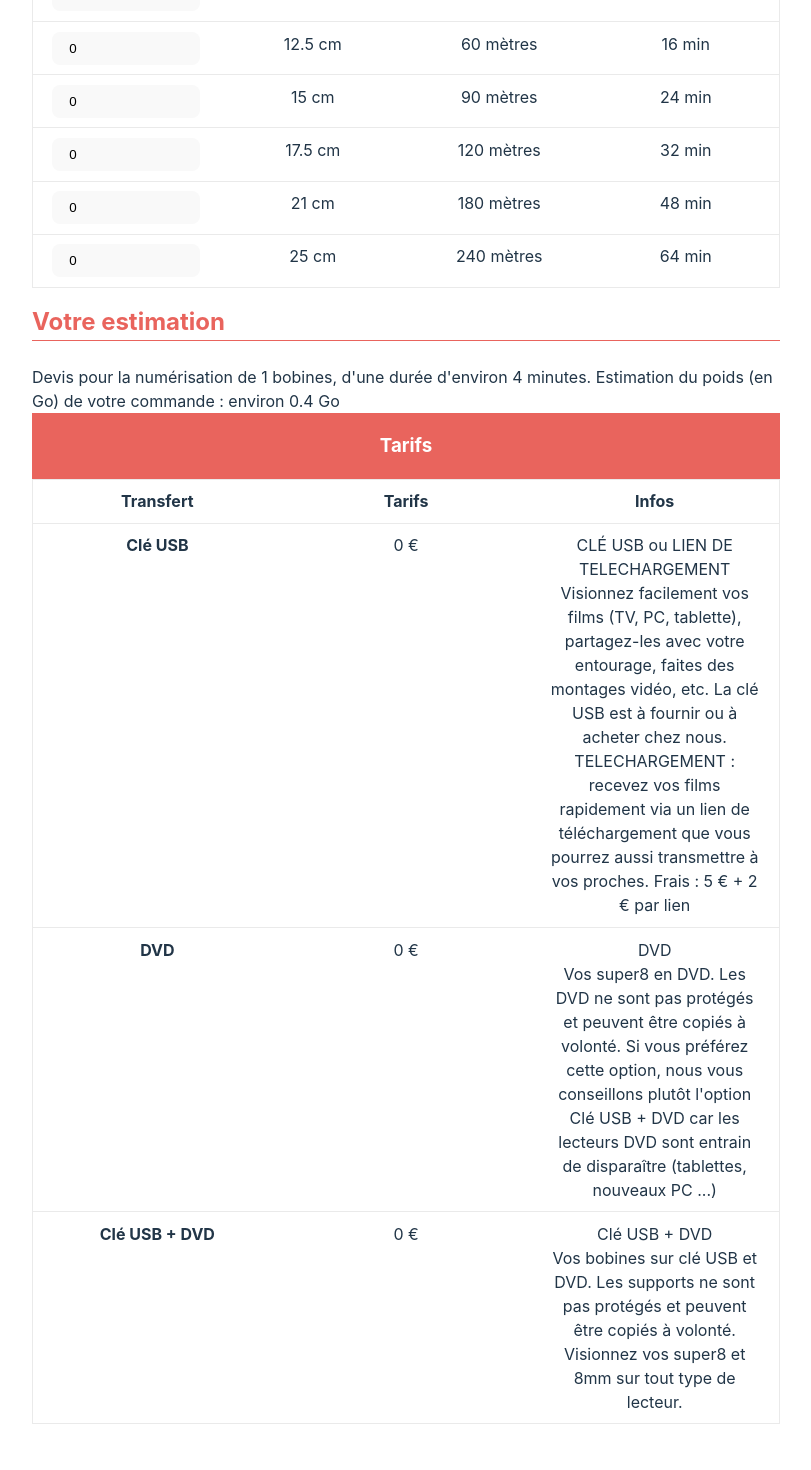
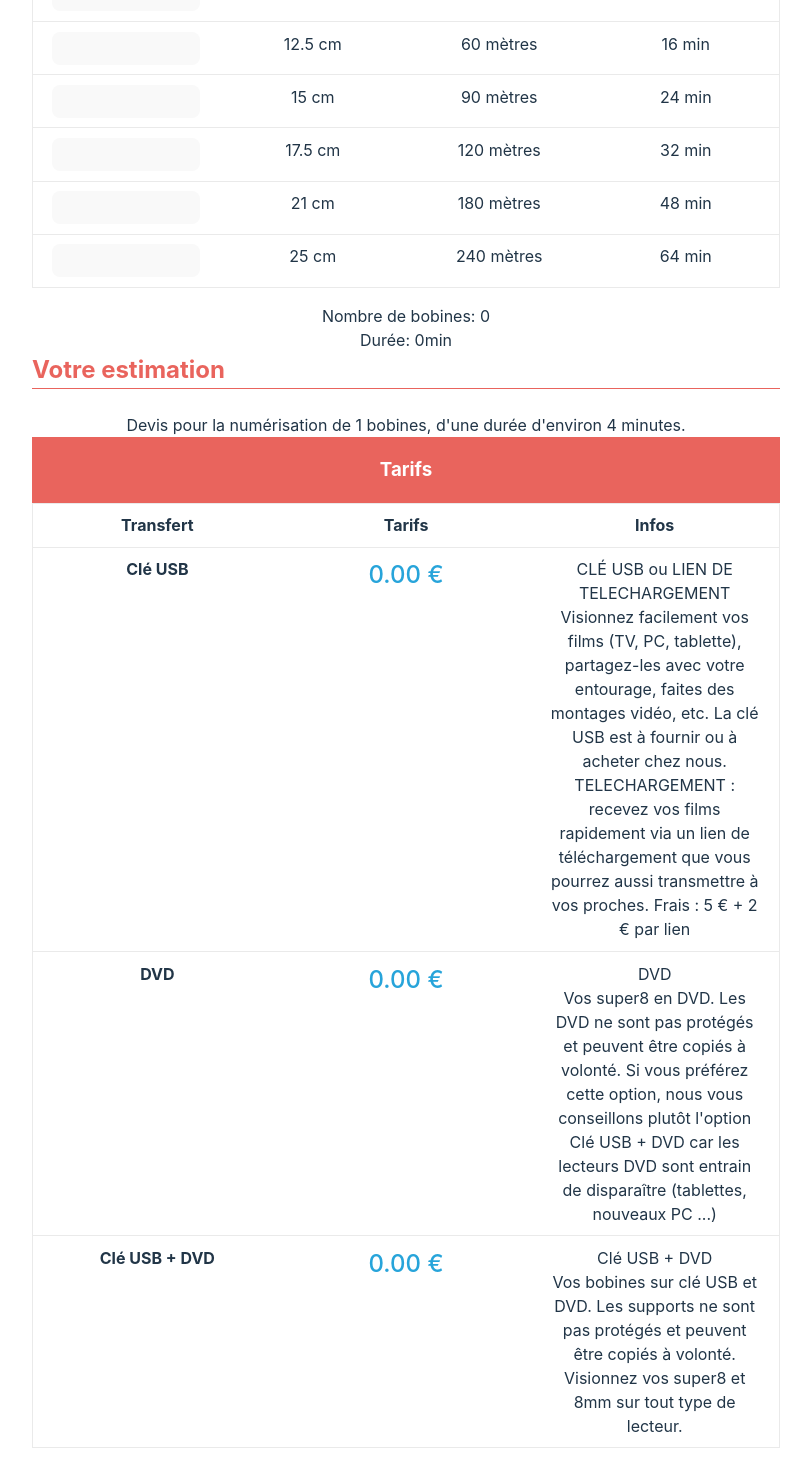
Before and after one commit to ngbamaw/calcul-num, a React (Vite) app: page / in a window 1280 px wide. Shown: the part 652-2122 px from the top of the page, without its empty margins (234-1045 px from the left). Built offline with nearby package versions, Linux system fonts and the light colour scheme.

Commit message:
update the app

```diff
--- a/src/App.tsx
+++ b/src/App.tsx
@@ -1,4 +1,4 @@
-import React, { useCallback, useState } from "react";
+import React, { useCallback, useMemo, useState } from "react";
 import ReelIcon from "./assets/reel-film.svg";
 import USBIcon from "./assets/usb-icon.svg";
 import prices from "./price.json";
@@ -17,20 +17,52 @@ const initialEntries = dimensions.map((dimension) => ({
   price: dimension.prixUnite,
   nbMeter: dimension.nbMetre,
   nbMinute: dimension.nbMinute,
-  quantity: 0,
+  quantity: "",
 }));
+
+const InputNumber = ({
+  value,
+  onChange,
+}: {
+  value: string;
+  onChange: (e: React.ChangeEvent<HTMLInputElement>) => void;
+}) => {
+  const checkValue = (e: React.ChangeEvent<HTMLInputElement>) => {
+    if (e.target.value === "") {
+      onChange(e);
+      return;
+    }
+    const value = Number(e.target.value);
+    if (value >= 0) {
+      onChange(e);
+    }
+  };
+
+  return <input min={0} type="text" value={value} onChange={checkValue} />;
+};
 
 function App() {
   const [entries, setEntries] = useState(initialEntries);
+  const totalQuantity = entries.reduce(
+    (acc, entry) => acc + Number(entry.quantity),
+    0
+  );
 
-  const hasEntries = entries.some((entry) => entry.quantity > 0);
+  const totalDuration = entries.reduce(
+    (acc, entry) => acc + entry.nbMinute * Number(entry.quantity),
+    0
+  );
+
+  const hasEntries = entries.some((entry) => Number(entry.quantity) > 0);
 
   const calculateTotal = useCallback(
     (priceInital: number) =>
-      entries.reduce(
-        (acc, entry) => acc + entry.price * entry.quantity,
+      hasEntries
+        ? entries.reduce(
+            (acc, entry) => acc + entry.price * Number(entry.quantity),
             priceInital
-      ),
+          )
+        : 0,
     [entries]
   );
 
@@ -38,13 +70,24 @@ function App() {
     (dimension: number) => (e: React.ChangeEvent<HTMLInputElement>) => {
       const newEntries = entries.map((entry) =>
         entry.diameter === dimension
-          ? { ...entry, quantity: Number(e.target.value) }
+          ? { ...entry, quantity: e.target.value }
           : entry
       );
       setEntries(newEntries);
     },
     [entries]
   );
+
+  const totalUsb = useMemo(() => calculateTotal(usbPrice), [calculateTotal]);
+  const totalDvd = useMemo(() => calculateTotal(dvdPrice), [calculateTotal]);
+  const totalUsbDvd = useMemo(
+    () => calculateTotal(usbDvdPrice),
+    [calculateTotal]
+  );
+
+  const reductionUsb = totalUsb > 250;
+  const reductionDvd = totalUsb > 250;
+  const reductionUsbDvd = totalUsb > 250;
 
   return (
     <main>
@@ -83,9 +126,7 @@ function App() {
           {entries.map((entry, index) => (
             <tr key={index} className="entry">
               <td>
-                <input
-                  min={0}
-                  type="number"
+                <InputNumber
                   value={entry.quantity}
                   onChange={changeQuantity(entry.diameter)}
                 />
@@ -97,7 +138,6 @@ function App() {
           ))}
         </tbody>
       </table>
-
       <ul className="entries-list-mobile">
         {entries.map((entry, index) => (
           <li key={index} className="entry-mobile">
@@ -109,9 +149,7 @@ function App() {
               </div>
               <label className="entry-input">
                 <p>Nombre :</p>
-                <input
-                  min={0}
-                  type="number"
+                <InputNumber
                   value={entry.quantity}
                   onChange={changeQuantity(entry.diameter)}
                 />
@@ -121,12 +159,14 @@ function App() {
         ))}
       </ul>
 
+      <p>Nombre de bobines: {totalQuantity}</p>
+      <p>Durée: {totalDuration}min</p>
+
       <h2>Votre estimation</h2>
       <section id="introduction">
         <p>
           Devis pour la numérisation de 1 bobines, d'une durée d'environ 4
-          minutes. Estimation du poids (en Go) de votre commande : environ 0.4
-          Go
+          minutes.
         </p>
       </section>
 
@@ -145,9 +185,20 @@ function App() {
               <h4>Clé USB</h4>
             </td>
             <td>
+              <div>
+                {reductionUsb && (
+                  <p className="price-initial">{totalUsb.toFixed(2)} €</p>
+                )}
                 <p className="price-total">
-                {hasEntries ? calculateTotal(usbPrice) : 0} €
+                  {reductionUsb
+                    ? (totalUsb * 0.9).toFixed(2)
+                    : totalUsb.toFixed(2)}{" "}
+                  €
                 </p>
+                {reductionUsb && <p>{-(totalUsb * 0.1).toFixed(2)} €</p>}
+
+                {reductionUsb && <p> 10% de remise</p>}
+              </div>
             </td>
             <td>
               <div>
@@ -170,9 +221,19 @@ function App() {
               <h4>DVD</h4>
             </td>
             <td>
+              <div>
+                {reductionDvd && (
+                  <p className="price-initial">{totalDvd.toFixed(2)}</p>
+                )}
                 <p className="price-total">
-                {hasEntries ? calculateTotal(dvdPrice) : 0} €
+                  {reductionDvd
+                    ? (totalDvd * 0.9).toFixed(2)
+                    : totalDvd.toFixed(2)}{" "}
+                  €
                 </p>
+                {reductionDvd && <p>{-(totalDvd * 0.1).toFixed(2)} €</p>}
+                {reductionDvd && <p> 10% de remise</p>}
+              </div>
             </td>
             <td>
               <div>
@@ -192,9 +253,20 @@ function App() {
               <h4>Clé USB + DVD</h4>
             </td>
             <td>
+              <div>
+                {reductionUsbDvd && (
+                  <p className="price-initial">{totalUsbDvd.toFixed(2)}</p>
+                )}
                 <p className="price-total">
-                {hasEntries ? calculateTotal(usbDvdPrice) : 0} €
+                  {reductionUsbDvd
+                    ? (totalUsbDvd * 0.9).toFixed(2)
+                    : totalUsbDvd.toFixed(2)}{" "}
+                  €
                 </p>
+
+                {reductionUsbDvd && <p>{-(totalUsbDvd * 0.1).toFixed(2)} €</p>}
+                {reductionUsbDvd && <p> 10% de remise</p>}
+              </div>
             </td>
             <td>
               <div>
@@ -213,9 +285,21 @@ function App() {
         <li className="entry-mobile">
           <h4>Clé USB</h4>
           <div className="entry-content">
+            <div>
+              {reductionUsb && (
+                <p className="price-initial">{totalUsb.toFixed(2)} €</p>
+              )}
               <p className="price-total">
-              {hasEntries ? calculateTotal(usbPrice) : 0} €
+                {reductionUsb
+                  ? (totalUsb * 0.9).toFixed(2)
+                  : totalUsb.toFixed(2)}{" "}
+                €
               </p>
+
+              {reductionUsb && <p>{-(totalUsb * 0.1).toFixed(2)} €</p>}
+
+              {reductionUsb && <p> 10% de remise</p>}
+            </div>
 
             <span className="entry-subtitle">
               CLÉ USB ou LIEN DE TELECHARGEMENT
@@ -233,9 +317,20 @@ function App() {
           <h4>DVD</h4>
 
           <div className="entry-content">
+            <div>
+              {reductionDvd && (
+                <p className="price-initial">{totalDvd.toFixed(2)} €</p>
+              )}
               <p className="price-total">
-              {hasEntries ? calculateTotal(dvdPrice) : 0} €
+                {reductionDvd
+                  ? (totalDvd * 0.9).toFixed(2)
+                  : totalDvd.toFixed(2)}{" "}
+                €
               </p>
+
+              {reductionDvd && <p>{-(totalDvd * 0.1).toFixed(2)} €</p>}
+              {reductionDvd && <p> 10% de remise</p>}
+            </div>
 
             <span className="entry-subtitle">DVD</span>
             <p>
@@ -249,9 +344,19 @@ function App() {
         <li className="entry-mobile">
           <h4>Clé USB + DVD</h4>
           <div className="entry-content">
+            <div>
+              {reductionUsbDvd && (
+                <p className="price-initial">{totalUsbDvd.toFixed(2)} €</p>
+              )}
               <p className="price-total">
-              {hasEntries ? calculateTotal(usbDvdPrice) : 0} €
+                {reductionUsbDvd
+                  ? (totalUsbDvd * 0.9).toFixed(2)
+                  : totalUsbDvd.toFixed(2)}{" "}
+                €
               </p>
+              {reductionUsbDvd && <p>{-(totalUsbDvd * 0.1).toFixed(2)} €</p>}
+              {reductionUsbDvd && <p> 10% de remise</p>}
+            </div>
 
             <span className="entry-subtitle">CLÉ USB + DVD</span>
             <p>
--- a/src/index.scss
+++ b/src/index.scss
@@ -139,6 +139,37 @@ h3 {
   max-height: 100px;
 }
 
+.price-initial {
+  position: relative;
+  width: fit-content;
+  &::before {
+    content: "";
+    position: absolute;
+    top: 50%;
+    left: 0;
+    transform: translateY(-50%);
+    width: 100%;
+    height: 1px;
+    background-color: black;
+  }
+}
+
+.price-total {
+  color: #27a4da;
+  font-weight: 500;
+  font-size: x-large;
+  text-align: center;
+}
+
+td {
+  div {
+    display: flex;
+    flex-direction: column;
+    align-items: center;
+    justify-items: center;
+  }
+}
+
 .entries-list-mobile {
   width: 100%;
   display: none;
@@ -154,9 +185,17 @@ h3 {
       display: flex;
       flex-direction: column;
       align-items: center;
+      justify-items: center;
       padding: 1em;
       width: 100%;
       gap: 12px;
+
+      div {
+        display: flex;
+        flex-direction: column;
+        align-items: center;
+        justify-items: center;
+      }
     }
     .entry-details {
       width: 100%;
```
Lines whose indentation alone changed are shown as unchanged.
